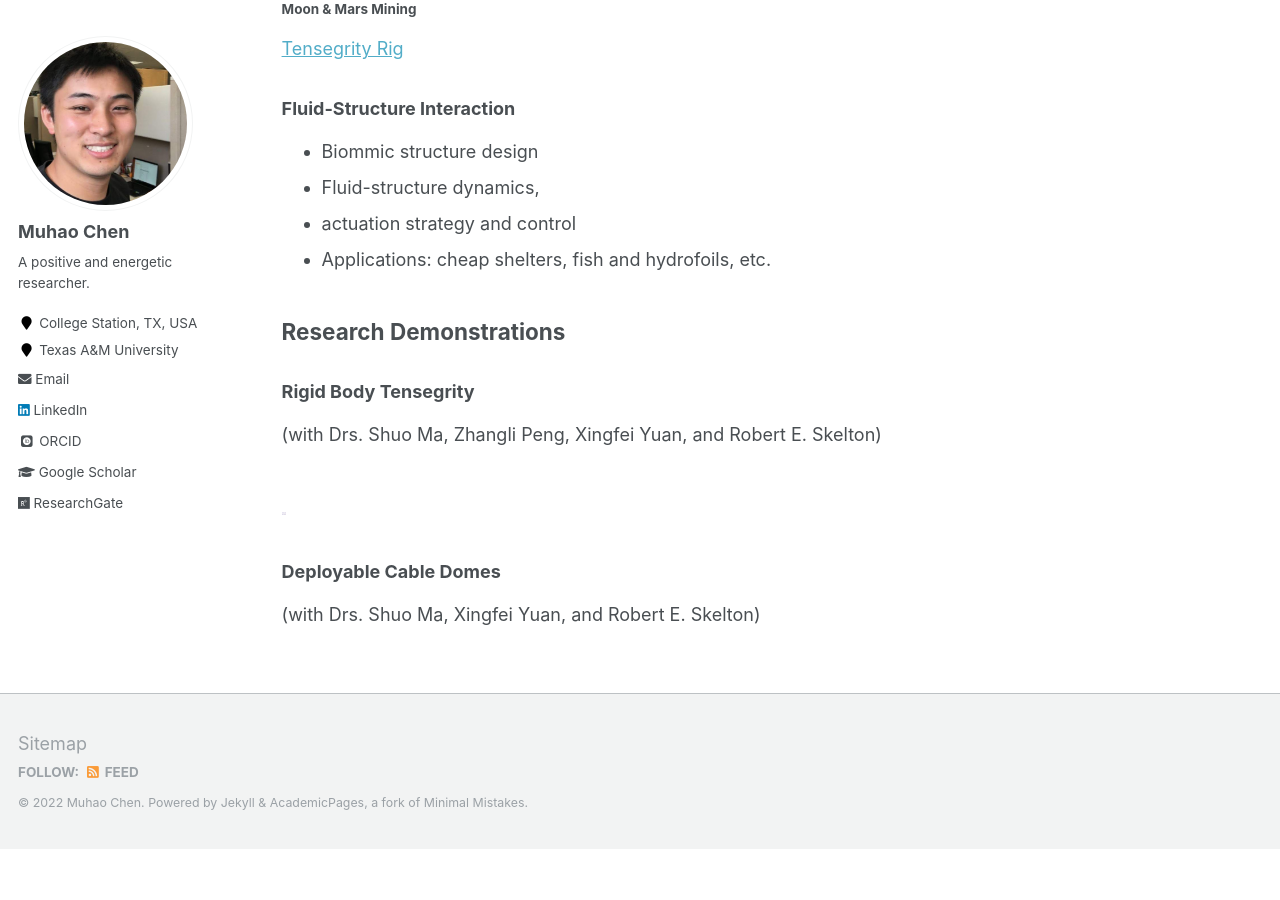
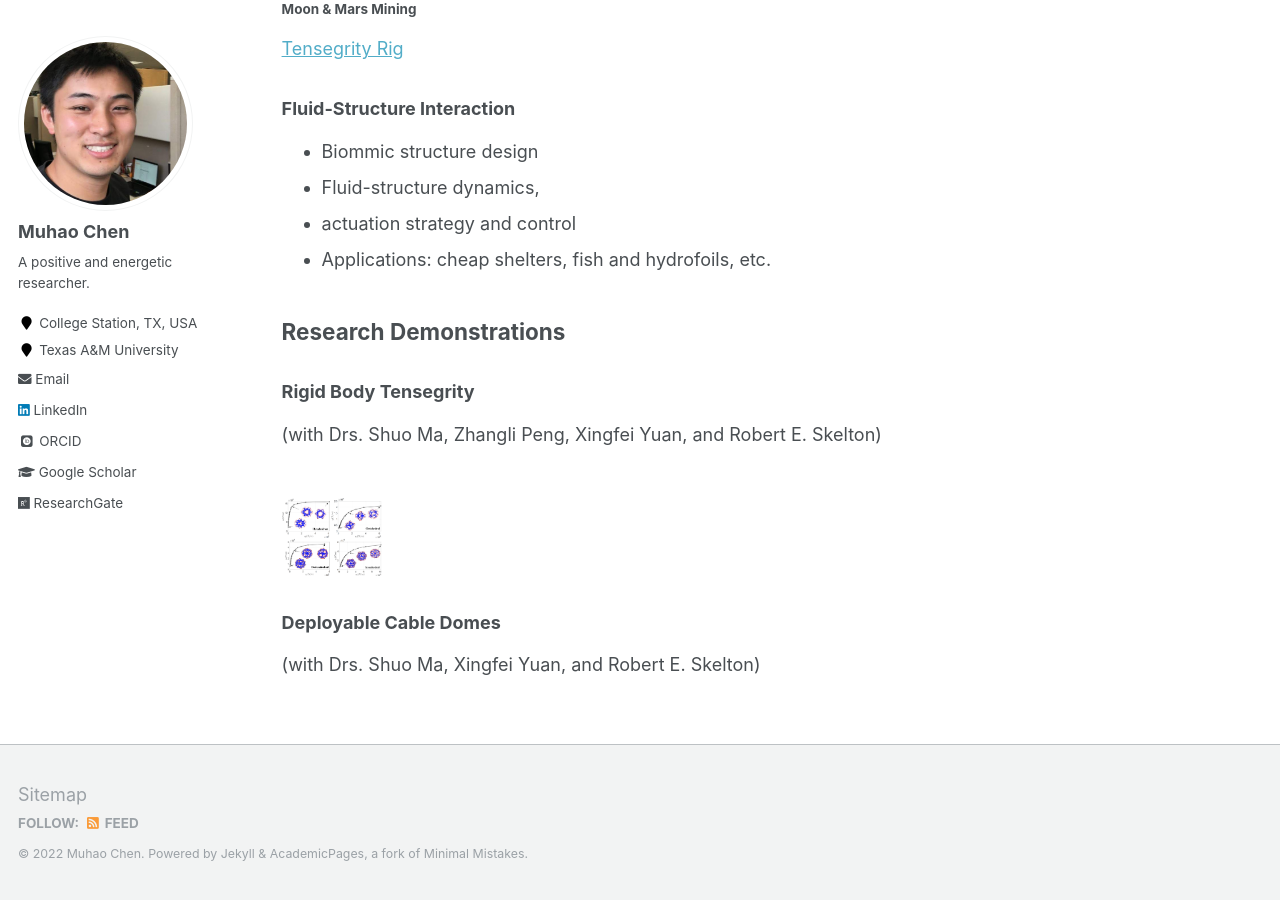
Before and after one commit to Muhao-Chen/muhao-chen.github.io, a Jekyll site: the page built from _pages/research.md, in a window 1280 px wide and 900 px high, scrolled down 1845 px. Built offline with Jekyll 4.4.1, drawn with Linux system fonts in a browser that asks for light colours; some web fonts are replaced; before the commit the page ends 2694 px from its top, so only the background shows below that.

Commit message:
Update research.md

```diff
--- a/_pages/research.md
+++ b/_pages/research.md
@@ -78,7 +78,7 @@ The existing design approaches mainly deal with what is sufficient rather than n
 (with Drs. Shuo Ma, Zhangli Peng, Xingfei Yuan, and Robert E. Skelton)
 
 <br />
-<img align="center" width="4" src="{{ site.url }}/images/rffi/ball.png" alt="...">
+<img align="center" width="100" src="{{ site.url }}/images/rffi/ball.png" alt="...">
 <br />
 
 
```
